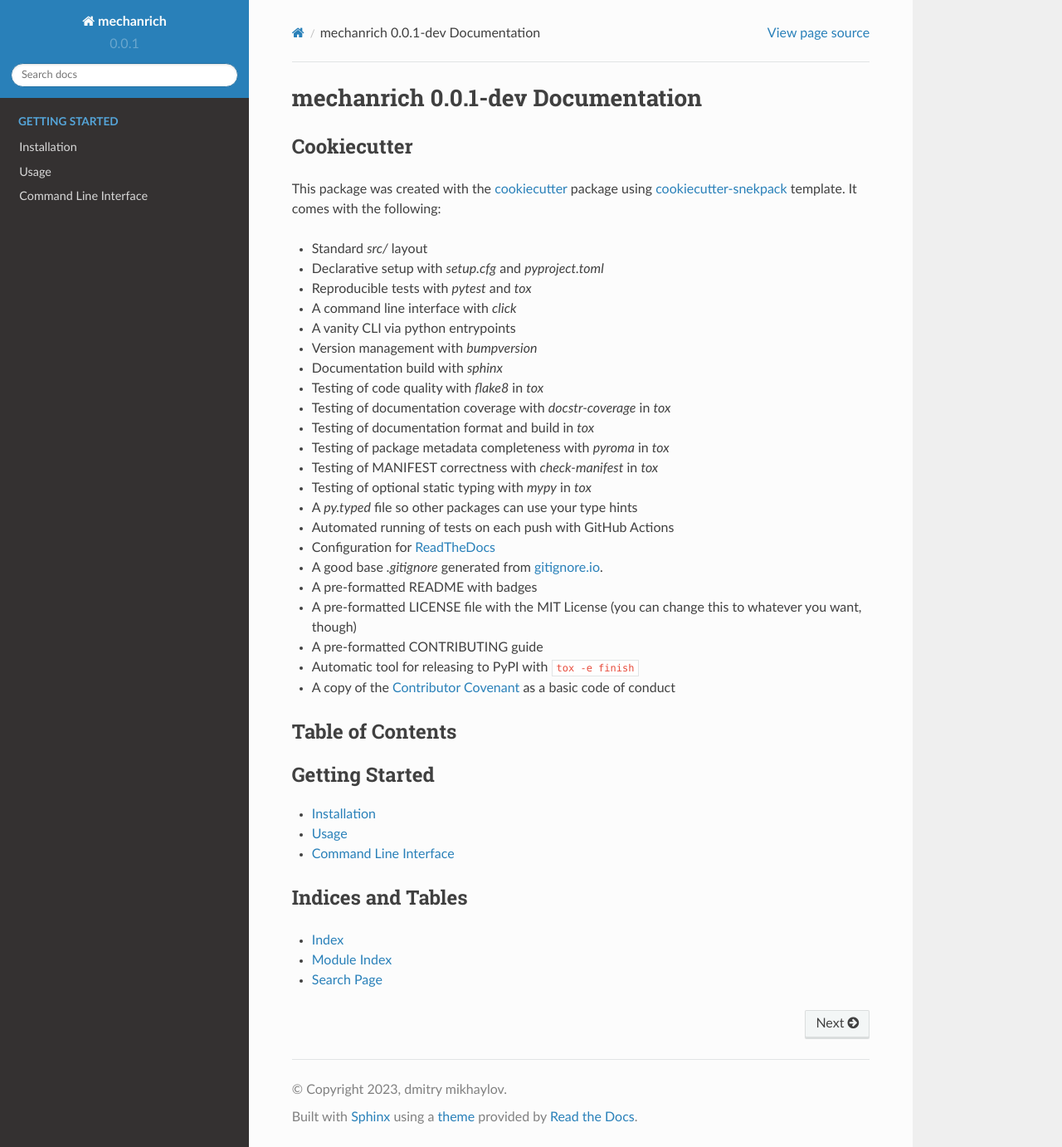
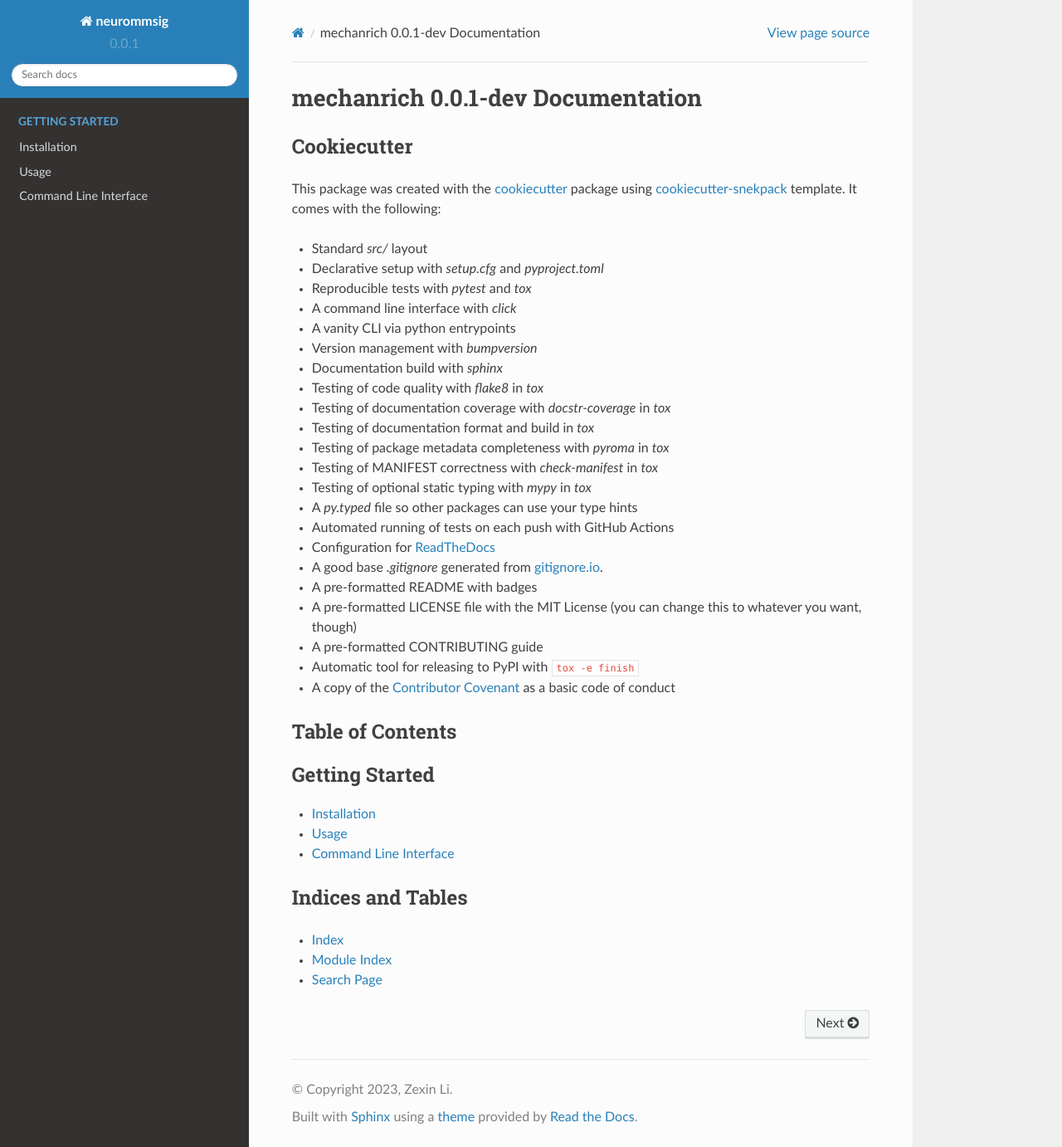
Before and after one commit to zli9/neuroMMSig, a Sphinx documentation site: the page built from docs/source/index.rst, in a window 1280 px wide and 1382 px high. Shown: the whole window at 83% size. Built offline with Sphinx 7.4.7 and the Read the Docs theme 2.0.0, drawn with Linux system fonts in a browser that asks for light colours.

Commit message:
Update conf.py

```diff
--- a/docs/source/conf.py
+++ b/docs/source/conf.py
@@ -22,9 +22,9 @@ sys.path.insert(0, os.path.abspath('../../src'))
 
 # -- Project information -----------------------------------------------------
 
-project = 'mechanrich'
-copyright = f'{date.today().year}, dmitry mikhaylov'
-author = 'dmitry mikhaylov'
+project = 'neurommsig'
+copyright = f'{date.today().year}, Zexin Li'
+author = 'Zexin Li'
 
 # The full version, including alpha/beta/rc tags.
 release = '0.0.1-dev'
@@ -50,7 +50,7 @@ if parsed_version.group('release'):
 add_module_names = False
 
 # A list of prefixes that are ignored when creating the module index. (new in Sphinx 0.6)
-modindex_common_prefix = ["mechanrich."]
+modindex_common_prefix = ["neurommsig."]
 
 # Add any Sphinx extension module names here, as strings. They can be
 # extensions coming with Sphinx (named 'sphinx.ext.*') or your custom
@@ -137,7 +137,7 @@ if os.path.exists('logo.png'):
 # -- Options for HTMLHelp output ---------------------------------------------
 
 # Output file base name for HTML help builder.
-htmlhelp_basename = 'mechanrichdoc'
+htmlhelp_basename = 'neurommsigdoc'
 
 # -- Options for LaTeX output ------------------------------------------------
 
@@ -165,8 +165,8 @@ htmlhelp_basename = 'mechanrichdoc'
 # latex_documents = [
 #     (
 #         master_doc,
-#         'mechanrich.tex',
-#         'mechanrich Documentation',
+#         'neurommsig.tex',
+#         'neurommsig Documentation',
 #         author,
 #         'manual',
 #     ),
@@ -179,8 +179,8 @@ htmlhelp_basename = 'mechanrichdoc'
 man_pages = [
     (
         master_doc,
-        'mechanrich',
-        'mechanrich Documentation',
+        'neurommsig',
+        'neurommsig Documentation',
         [author],
         1,
     ),
@@ -194,10 +194,10 @@ man_pages = [
 texinfo_documents = [
     (
         master_doc,
-        'mechanrich',
-        'mechanrich Documentation',
+        'neurommsig',
+        'neurommsig Documentation',
         author,
-        'dmitry mikhaylov',
+        'Zexin Li',
         'seminar',
         'Miscellaneous',
     ),
```
